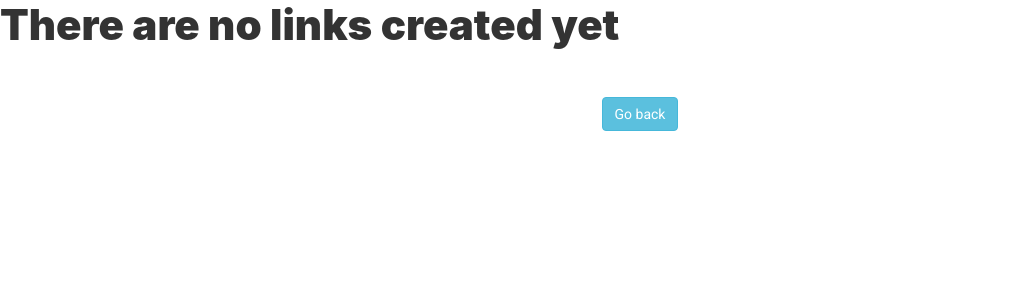
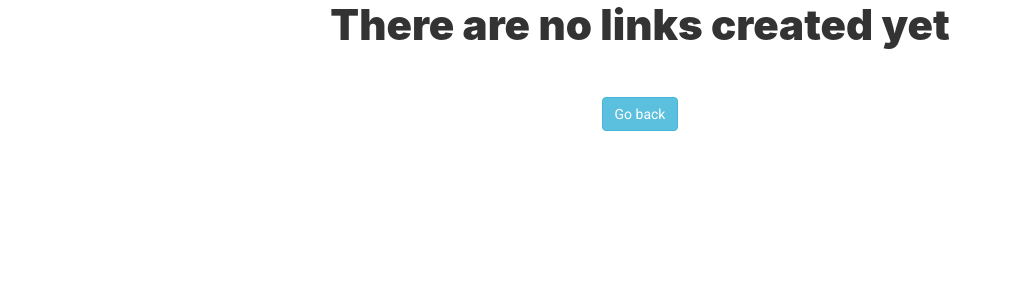
Before and after one commit to Prescrypto/WPCI, a Flask app: template templates/view_links.html in a window 1280 px wide. Shown: the part 87-387 px from the top of the page, without its empty margins (0-1011 px from the left). Run offline with Flask 3, Linux system fonts and the light colour scheme; the template is opened without the code that fills it, so the values that code supplies are empty; parts of the project's set-up code (start-up, migrations or seed data) failed here and were passed over; some libraries are stand-ins or nearby versions.

Commit message:
modifications on view links ui

```diff
--- a/templates/view_links.html
+++ b/templates/view_links.html
@@ -2,9 +2,11 @@
 {% block content %}
   <form action="{{ url_for('index') }}" method="get" >
     {% if error %}
-      <h3 style="font-weight:900;background-color:#ffcccc;color=#000" class="login-h1">
-        {{ error }}
-      </h3>
+      <div class="uk-margin uk-text-center">
+        <h3 style="font-weight:900;background-color:#ffcccc;color=#000" class="login-h1">
+          {{ error }}
+        </h3>
+      </div>
     {% endif %}
     {% if link_len > 0 %}
       <h2 style="font-weight:900;padding: 20px;margin:40px;margin-top:60px;text-align:center;" class="login-h1">You can share your links or check the analytics.</h2>
@@ -31,7 +33,9 @@
       </table>
 
     {% else %}
-      <h1 style="font-weight:900;" class="login-h1">There are no links created yet</a></h1>
+      <div class="uk-margin uk-text-center">
+        <h1 style="font-weight:900;" class="login-h1">There are no links created yet</h1>
+      </div>
     {% endif %}
     <div class="uk-margin uk-text-center">
       <button  onClick="history.go(-1)" class="btn btn-info uk-text-center" value="back">Go back</button>
```
